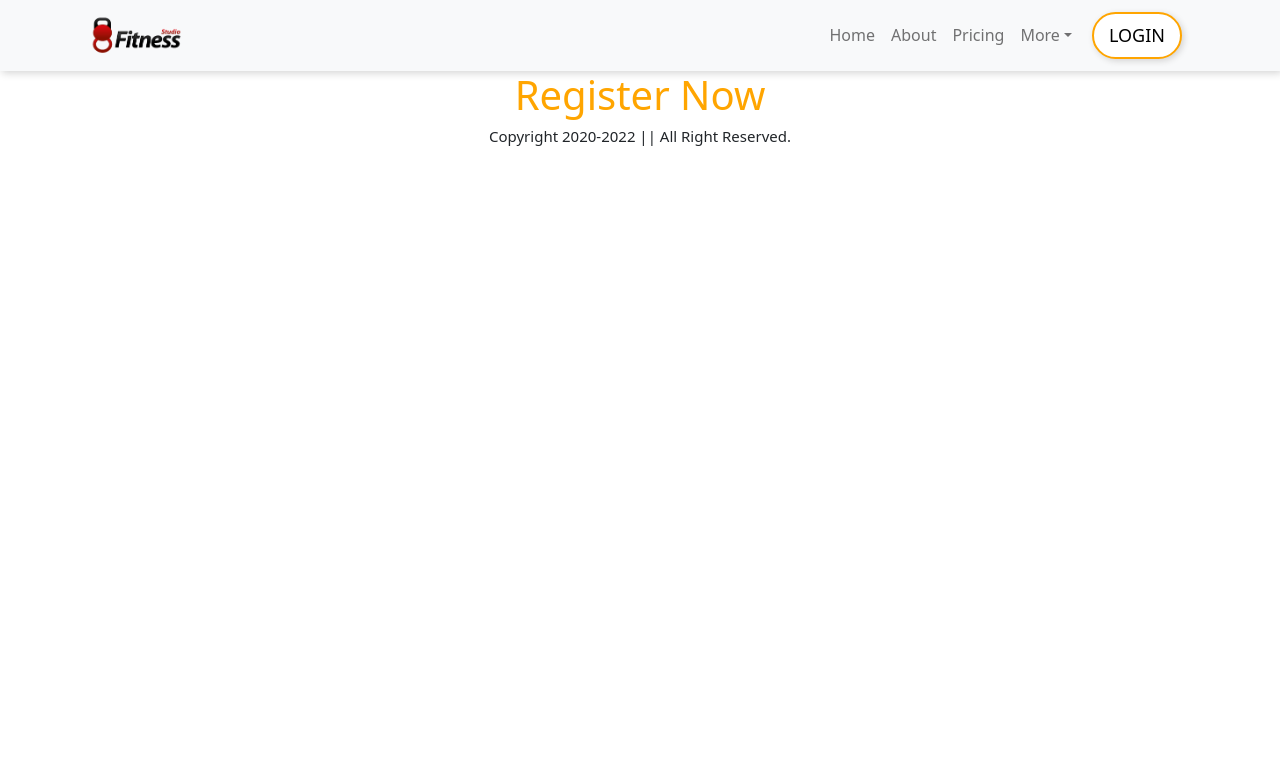
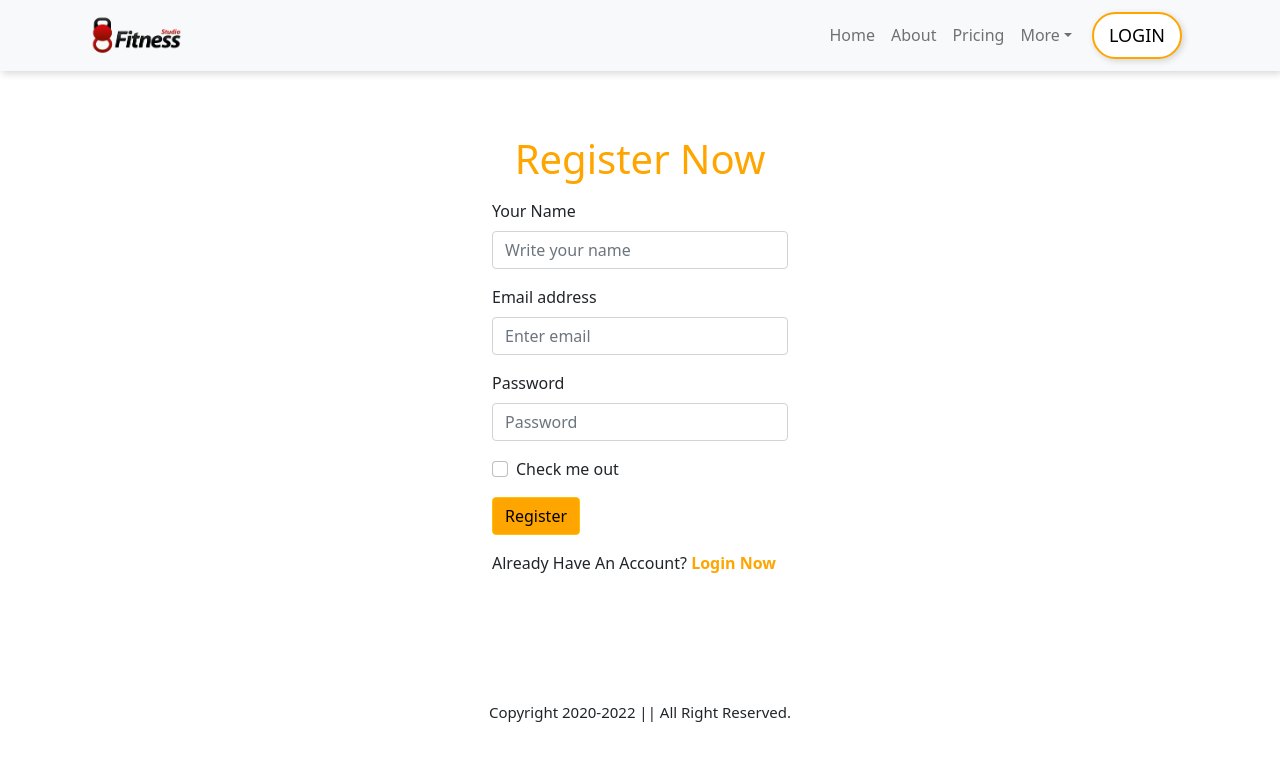
Before and after one commit to rirefat/fitness-studio, a React (Create React App) app: page /register in a window 1280 px wide. Shown: the top 760 px of the page. Built offline with nearby package versions, Linux system fonts and the light colour scheme.

Commit message:
Done Register Page design

```diff
--- a/src/components/Register/Register.js
+++ b/src/components/Register/Register.js
@@ -1,10 +1,49 @@
 import React from 'react';
+import { Button, Form } from 'react-bootstrap';
+import { useNavigate } from 'react-router-dom';
 import './Register.css'
 
 const Register = () => {
+    const navigate = useNavigate();
+
+    const navigateLogin =()=>{
+        navigate('/login');
+    }
+    const handleSubmit = event =>{
+        event.preventDefault();
+    }
     return (
         <div>
-            <h1 className='register-title'>Register Now</h1>
+            <div className='container w-25 mx-auto login-form'>
+            <h1 className='register-title mb-3'>Register Now</h1>
+            <Form onSubmit={handleSubmit}>
+                <Form.Group className="mb-3" controlId="formBasicName">
+                    <Form.Label>Your Name</Form.Label>
+                    <Form.Control type="text" placeholder="Write your name" required/>
+                    <Form.Text className="text-muted">
+                    </Form.Text>
+                </Form.Group>
+
+                <Form.Group className="mb-3" controlId="formBasicEmail">
+                    <Form.Label>Email address</Form.Label>
+                    <Form.Control type="email" placeholder="Enter email" required/>
+                    <Form.Text className="text-muted">
+                    </Form.Text>
+                </Form.Group>
+
+                <Form.Group className="mb-3" controlId="formBasicPassword">
+                    <Form.Label>Password</Form.Label>
+                    <Form.Control type="password" placeholder="Password" required/>
+                </Form.Group>
+                <Form.Group className="mb-3" controlId="formBasicCheckbox">
+                    <Form.Check type="checkbox" label="Check me out" />
+                </Form.Group>
+                <Button variant="warning" type="submit">
+                    Register
+                </Button>
+                </Form>
+                <p className='my-3'>Already Have An Account? <span className='highlighted-text' onClick={navigateLogin}>Login Now</span></p>
+        </div>
         </div>
     );
 };
```
